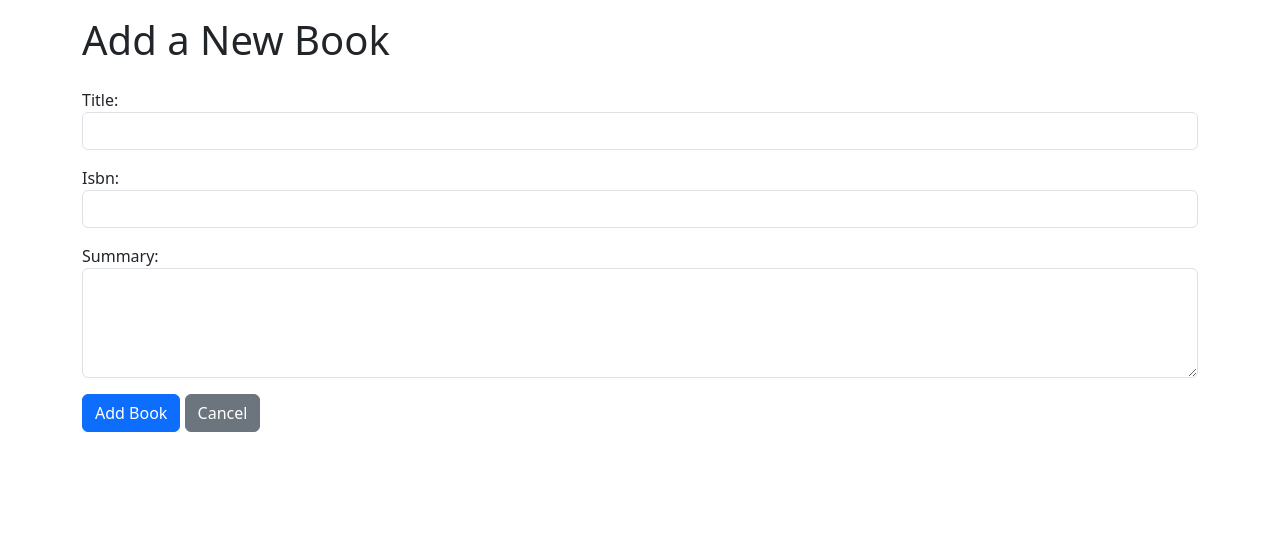
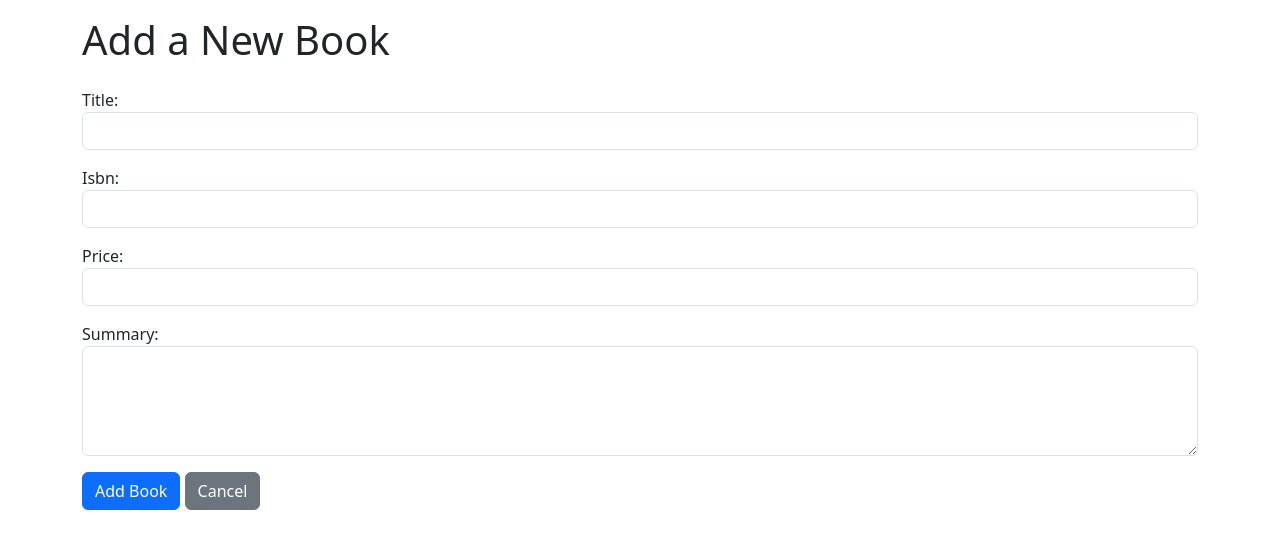
Before and after one commit to Muck3334444/E-Lib, a Django app: page /library/add-book/ in a window 1280 px wide. Shown: the part 80-629 px from the top of the page. Run offline with Django 5.2, Linux system fonts and the light colour scheme; the visitor is signed in with stand-in values (Sample User, id 1); some libraries are stand-ins or nearby versions.

Commit message:
Updated create book to have a price

```diff
--- a/library/forms.py
+++ b/library/forms.py
@@ -4,9 +4,10 @@ from .models import Book
 class BookForm(forms.ModelForm):
     class Meta:
         model = Book
-        fields = ['title', 'isbn', 'summary']
+        fields = ['title', 'isbn', 'price', 'summary']
         widgets = {
             'title': forms.TextInput(attrs={'class': 'form-control'}),
             'isbn': forms.TextInput(attrs={'class': 'form-control'}),
+            'price': forms.NumberInput(attrs={'class': 'form-control'}),
             'summary': forms.Textarea(attrs={'class': 'form-control', 'rows': 4}),
         }
--- a/library/templates/addEditBook.html
+++ b/library/templates/addEditBook.html
@@ -17,6 +17,11 @@
                     <div class="form-text text-danger">{{ form.isbn.errors }}</div>
                 </div>
                 <div class="mb-3">
+                    {{ form.price.label_tag }}
+                    {{ form.price }}
+                    <div class="form-text text-danger">{{ form.price.errors }}</div>
+                </div>
+                <div class="mb-3">
                     {{ form.summary.label_tag }}
                     {{ form.summary }}
                     <div class="form-text text-danger">{{ form.summary.errors }}</div>
```
